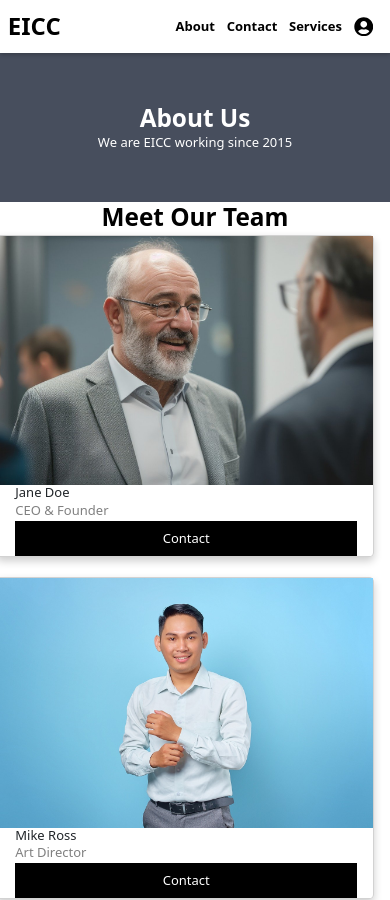
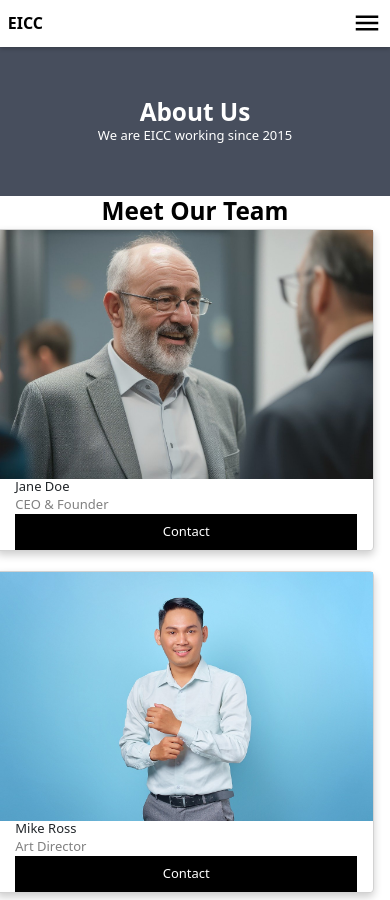
Before and after one commit to sutanu03/eicc-front-new, a Next.js app: page /AboutUs in a window 390 px wide. Shown: the top 900 px of the page. Built offline with nearby package versions, Linux system fonts and the light colour scheme.

Commit message:
added top navbar in responsive

```diff
--- a/Components/Header.js
+++ b/Components/Header.js
@@ -1,52 +1,45 @@
+"use client"
 import React from 'react';
 import Link from 'next/link';
 import { FaUserCircle } from "react-icons/fa";
 import "../app/head.css"
+import { MdMenu, MdClose } from "react-icons/md";
+import { useState } from 'react';
 
 function Header() {
 
-  // header component
-  {/* <div className="sticky top-0 z-10 bg-white bg-opacity-30 shadow-2xl">
-      <div className="max-w-8xl mx-auto px-4">
-    <div className="flex items-center justify-between h-16">
-      <Link href="/">
-      <h1 className="text-2xl text-gray-900 font-bold">
-          EICC
-        </h1>
-      </Link>
+  const [menuOpen, setMenuOpen] = useState(false);
 
-      <div className="flex space-x-10 text-gray-900 font-semibold">
-      <Link href="#About">About</Link>
-      <Link href="#Contact">Contact</Link>
-      {/* <Link href="">Assign User</Link>
-      <Link href="/Services">Services</Link>
-      <Link href="/Profile"><FaUserCircle className='size-6'/></Link>
-      </div>
-     </div>
-    </div>
-    </div> */}
+  const toggleMenu = () => {
+    setMenuOpen(!menuOpen);
+  };
 
   return (
     <>
-
     <div id='maindiv' >
-
     <Link href="/HomePage"><h1 id='eicc' >EICC</h1></Link>
 
        <div id='linkdiv' >
-
              <Link href="/AboutUs">About</Link>
              <Link href="/ContactUs">Contact</Link>
 
              <Link href="/Services">Services</Link>
              <Link href="/Profile"><FaUserCircle className='size-6'/></Link>
-         {/* <Link href="#">Logout</Link> */}
+       </div>
+       {/* Hamburger Menu Icon */}
+       <div className="menu-icon" onClick={toggleMenu}>
+              {menuOpen ? <MdClose size={30} /> : <MdMenu size={30} />}
+            </div>
+
+       {/* Menu for mobile devices */}
+       <div className={`mobile-menu ${menuOpen ? 'open' : ''}`} id='mv-middle'>
+            <Link href="/AboutUs" onClick={toggleMenu}>About</Link>
+            <Link href="/ContactUs" onClick={toggleMenu}>Contact</Link>
+            <Link href="/Services" onClick={toggleMenu}>Services</Link>
+            <Link href="/Profile" onClick={toggleMenu}><FaUserCircle className='size-6' /></Link>
+          </div>
 
        </div>
-
-
-   </div>
-
         </>
 
   );
--- a/app/head.css
+++ b/app/head.css
@@ -1,54 +1,155 @@
-*{
+
+/* Universal reset */
+* {
+    margin: 0;
     padding: 0;
-    margin: 0;
     box-sizing: border-box;
+}
 
-   }
-   body {
-   }
-   #eicc{
+/* Header Logo Styling */
+#eicc {
     margin-left: 2vw;
     font-size: x-large;
+    color: #000;
+    font-weight: bold;
 }
 
-   #maindiv{
+/* Main header container */
+#maindiv {
     display: flex;
-       color: rgb(0, 0, 0);
     align-items: center;
     justify-content: space-between;
-       /* background-color: rgb(255, 255, 255); */
+    width: 100%;
+    color: black;
     font-weight: bold;
     position: sticky;
     top: 0;
-       z-index: 10px;
+    z-index: 100;
     font-size: 3vh;
-       box-shadow: 0 2px 4px 0 rgba(0,0,0,.2);
+    padding: 1vh 2vw;
+    background-color: white; /* Set a background to prevent overlap with content */
+    box-shadow: 0 2px 4px rgba(0, 0, 0, 0.2);
 }
 
-   #linkdiv{
+/* Navigation links container */
+#linkdiv {
     display: flex;
     gap: 3vw;
     padding: 2vh;
-
 }
 
-/*      @media only screen and (max-width:500px) {
-
-        #eicc{
-            position: relative;
-            right: 40vw;
-            top: 3.5vh;
+/* Mobile Menu (initially hidden) */
+.mobile-menu {
+    display: none;
+    flex-direction: column;
+    gap: 1rem;
+    position: absolute;
+    top: 60px; /* Below the header */
+    right: 0;
+    background-color: white;
+    padding: 1rem 2rem;
+    width: 100%;
+    box-shadow: 0 2px 4px rgba(0, 0, 0, 0.2);
+    transition: transform 0.3s ease-in-out;
+    transform: translateY(-100%);
 }
 
-        #linkdiv{
-
-            position: relative;
-            left: 20vw;
-           bottom: 2vh;
-
+.mobile-menu.open {
+    display: flex;
+    transform: translateY(0);
 }
 
+/* Hamburger Menu Icon */
+.menu-icon {
+    display: none;
+    cursor: pointer;
+    margin-right: 2vw;
+}
 
+/* Responsive Design */
 
+/* Medium to small screens (below 1200px) */
+@media only screen and (max-width: 1200px) {
+    #maindiv {
+        font-size: 2.5vh;
+    }
 
-  } */
+    #linkdiv {
+        gap: 2vw;
+    }
+
+    #mv-middle{
+        align-items: center;
+        justify-content: center;
+    }
+}
+
+/* Small screens (below 768px) */
+@media only screen and (max-width: 768px) {
+    /* Hide desktop navigation and show hamburger icon */
+    #linkdiv {
+        display: none;
+    }
+
+    .menu-icon {
+        display: block;
+    }
+
+    #maindiv {
+        flex-direction: row;
+        justify-content: space-between;
+        font-size: 2vh;
+        padding: 1vh 2vw;
+    }
+
+    /* Mobile Menu Styling */
+    .mobile-menu a {
+        text-decoration: none;
+        color: #000;
+        font-size: 1.2rem;
+        font-weight: bold;
+        padding: 0.5rem 0;
+    }
+
+    /* Logo adjustments for smaller screens */
+    #eicc {
+        font-size: large;
+        margin-left: 1vw;
+    }
+
+    #mv-middle{
+        align-items: center;
+        justify-content: center;
+    }
+}
+
+/* Extra small screens (below 480px) */
+@media only screen and (max-width: 480px) {
+    #maindiv {
+        font-size: 1.8vh;
+        padding: 1vh 1vw;
+    }
+
+    #eicc {
+        font-size: medium;
+        margin-left: 1vw;
+    }
+
+    .menu-icon {
+        margin-right: 1vw;
+    }
+
+    .mobile-menu {
+        top: 50px; /* Adjust for smaller devices */
+        padding: 1rem 1vw;
+    }
+
+    .mobile-menu a {
+        font-size: 1rem;
+    }
+
+    #mv-middle{
+        align-items: center;
+        justify-content: center;
+    }
+}
```
Lines whose indentation alone changed are shown as unchanged.
